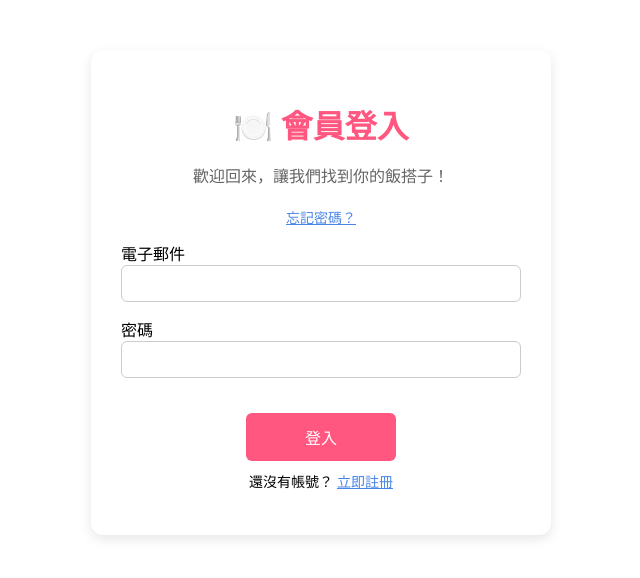
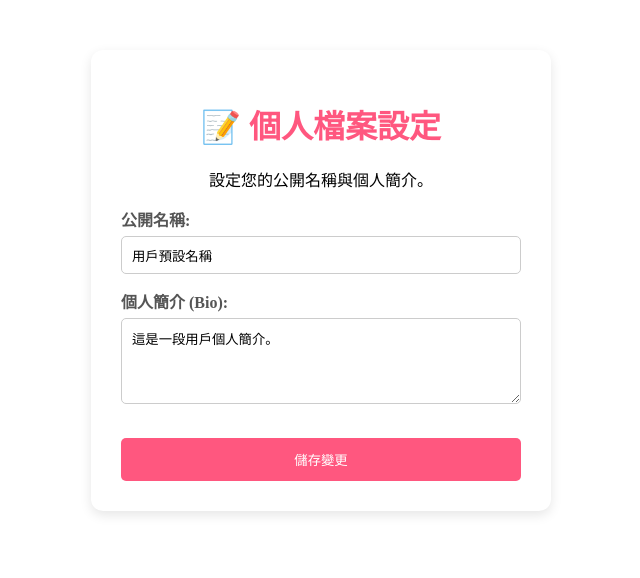
Before and after one commit to xuan-323/-, an Angular app: page /profile/settings in a window 1280 px wide. Before the commit this address led to /auth/login. Shown: the top 578 px of the page, without its empty margins (319-959 px from the left). Built offline with nearby package versions, Linux system fonts and the light colour scheme.

Commit message:
feat: 實現個人檔案名稱與 Bio 設定頁面 UI 並更新路由

```diff
--- a/src/app/app.routes.ts
+++ b/src/app/app.routes.ts
@@ -5,22 +5,29 @@ import { authGuard } from './auth-guard';
 export const routes: Routes = [
   { path: '', redirectTo: 'auth/login', pathMatch: 'full' },
 
-  // 登入頁面 (已修正路徑)
+  // 登入頁面
   {
     path: 'auth/login',
     loadComponent: () => import('./auth/login/login.component').then(m => m.LoginComponent)
   },
 
-  // 註冊頁面 (已修正路徑)
+  // 註冊頁面
   {
     path: 'auth/signup',
     loadComponent: () => import('./auth/signup/signup.component').then(m => m.SignupComponent)
   },
 
-  // 密碼更新頁面 (已修正路徑，解決 TS5097 錯誤)
+  // 密碼更新頁面
   {
     path: 'auth/update-password',
     loadComponent: () => import('./auth/update-password/update-password.component').then(m => m.UpdatePasswordComponent)
+  },
+
+  // 新增：個人檔案設定頁面
+  {
+    path: 'profile/settings',
+    loadComponent: () => import('./profile/profile.component').then(m => m.ProfileComponent),
+    canActivate: [authGuard]
   },
 
   // 首頁 (主頁面)
--- a/src/app/auth/auth.service.ts
+++ b/src/app/auth/auth.service.ts
@@ -15,10 +15,6 @@ export class AuthService {
   }
 
   // 1. 核心登入功能
-// src/app/auth/auth.service.ts
-// ...
-
-  // 核心登入功能
   async signIn(email: string, password: string) {
     const { data, error } = await this.supabase.auth.signInWithPassword({
       email,
@@ -32,7 +28,6 @@ export class AuthService {
 
     return data;
   }
-// ...
 
   // 2. 註冊功能
   async signUp(email: string, password: string) {
@@ -76,4 +71,18 @@ export class AuthService {
     const storedSession = localStorage.getItem('supabase.auth.token');
     return !!storedSession;
   }
+
+  // 7. 新增：更新用戶名稱和 Bio 的方法 (用於個人檔案設定頁面)
+  async updateProfile(name: string, bio: string): Promise<any> {
+    // 這裡應呼叫您的 Supabase 或後端 API 來儲存 Name 和 Bio
+    console.log(`[AuthService] 正在更新個人檔案: ${name}, ${bio}`);
+
+    // 模擬 Supabase API 調用和潛在的錯誤處理 (您可以替換為真正的 Supabase 'profiles' 表更新邏輯)
+    if (name.toLowerCase().includes('fail')) {
+        throw new Error('名稱中含有禁用詞，更新失敗。');
+    }
+
+    // 模擬成功返回
+    return { success: true };
+  }
 }
--- /dev/null
+++ b/src/app/profile/profile.component.css
@@ -0,0 +1,75 @@
+/* src/app/profile/profile.component.css */
+
+/* 複製自 auth/update-password/update-password.component.css 以保持容器一致 */
+.auth-container {
+    max-width: 400px;
+    margin: 50px auto;
+    padding: 30px;
+    border-radius: 12px;
+    box-shadow: 0 4px 12px rgba(0, 0, 0, 0.1);
+    background-color: #ffffff;
+    text-align: center;
+}
+h1 {
+    color: #FF577F; /* 主色調 */
+    margin-bottom: 20px;
+}
+.form-group {
+    margin-bottom: 15px;
+    text-align: left;
+}
+label {
+    display: block;
+    margin-bottom: 5px;
+    font-weight: bold;
+    color: #555;
+}
+input[type="text"],
+textarea {
+    width: 100%;
+    padding: 10px;
+    border: 1px solid #ccc;
+    border-radius: 5px;
+    box-sizing: border-box;
+    font-family: inherit;
+}
+button {
+    width: 100%;
+    padding: 12px;
+    margin-top: 15px;
+    background-color: #FF577F;
+    color: white;
+    border: none;
+    border-radius: 5px;
+    cursor: pointer;
+}
+button:disabled {
+    opacity: 0.7;
+    cursor: not-allowed;
+}
+
+/* 訊息和錯誤提示 */
+.error-message {
+    color: white;
+    background-color: #cc0000;
+    padding: 10px;
+    border-radius: 5px;
+    margin-bottom: 15px;
+    font-weight: bold;
+}
+.input-error-tip {
+    color: red;
+    background-color: #ffe0e0;
+    padding: 8px 10px;
+    border-radius: 5px;
+    margin-top: 5px;
+    font-size: 14px;
+    text-align: left;
+}
+.success-message {
+    color: green;
+    background-color: #e0ffe0;
+    padding: 10px;
+    border-radius: 5px;
+    margin-bottom: 15px;
+}
--- /dev/null
+++ b/src/app/profile/profile.component.html
@@ -0,0 +1,34 @@
+<div class="auth-container">
+    <h1>📝 個人檔案設定</h1>
+    <p>設定您的公開名稱與個人簡介。</p>
+
+    <div *ngIf="errorMessage" class="error-message">{{ errorMessage }}</div>
+    <div *ngIf="successMessage" class="success-message">{{ successMessage }}</div>
+
+    <form [formGroup]="profileForm" (ngSubmit)="onSubmit()">
+
+        <div class="form-group">
+            <label for="name">公開名稱:</label>
+            <input type="text" id="name" formControlName="name">
+            <div *ngIf="profileForm.get('name')?.touched && profileForm.get('name')?.errors?.['required']" class="input-error-tip">
+                名稱為必填。
+            </div>
+            <div *ngIf="profileForm.get('name')?.errors?.['maxlength']" class="input-error-tip">
+                名稱不能超過 50 個字元。
+            </div>
+        </div>
+
+        <div class="form-group">
+            <label for="bio">個人簡介 (Bio):</label>
+            <textarea id="bio" formControlName="bio" rows="4"></textarea>
+            <div *ngIf="profileForm.get('bio')?.errors?.['maxlength']" class="input-error-tip">
+                簡介不能超過 250 個字元。
+            </div>
+        </div>
+
+        <button type="submit" [disabled]="profileForm.invalid || isLoading">
+            <span *ngIf="isLoading">正在儲存...</span>
+            <span *ngIf="!isLoading">儲存變更</span>
+        </button>
+    </form>
+</div>
--- /dev/null
+++ b/src/app/profile/profile.component.ts
@@ -0,0 +1,68 @@
+// src/app/profile/profile.component.ts
+
+import { Component, OnInit } from '@angular/core';
+import { CommonModule } from '@angular/common';
+import { FormBuilder, FormGroup, Validators, ReactiveFormsModule } from '@angular/forms';
+import { AuthService } from '../auth/auth.service';
+
+@Component({
+  selector: 'app-profile',
+  standalone: true,
+  imports: [CommonModule, ReactiveFormsModule],
+  templateUrl: './profile.component.html',
+  styleUrl: './profile.component.css'
+})
+export class ProfileComponent implements OnInit {
+  profileForm!: FormGroup;
+  isLoading = false;
+  errorMessage: string | null = null;
+  successMessage: string | null = null;
+
+  constructor(
+    private fb: FormBuilder,
+    private authService: AuthService
+  ) {}
+
+  ngOnInit(): void {
+    // 建立表單群組，設定名稱和 Bio 的驗證規則
+    this.profileForm = this.fb.group({
+      name: ['', [Validators.required, Validators.maxLength(50)]],
+      bio: ['', [Validators.maxLength(250)]]
+    });
+
+    // 載入預設資料（模擬從後端獲取）
+    this.loadUserProfile();
+  }
+
+  loadUserProfile(): void {
+    // 這裡應呼叫 AuthService 獲取當前用戶資料，並填充表單
+    this.profileForm.patchValue({
+        name: '用戶預設名稱',
+        bio: '這是一段用戶個人簡介。'
+    });
+  }
+
+  async onSubmit(): Promise<void> {
+    this.errorMessage = null;
+    this.successMessage = null;
+
+    if (this.profileForm.invalid) {
+      this.profileForm.markAllAsTouched();
+      this.errorMessage = '請檢查輸入欄位是否有效。';
+      return;
+    }
+
+    this.isLoading = true;
+    const { name, bio } = this.profileForm.value;
+
+    try {
+      // 呼叫 AuthService 中的更新方法 (步驟 5)
+      await this.authService.updateProfile(name, bio);
+      this.successMessage = '個人檔案更新成功！';
+    } catch (error: any) {
+      this.errorMessage = error.message || '更新失敗，請稍後再試。';
+    } finally {
+      this.isLoading = false;
+    }
+  }
+}
```
